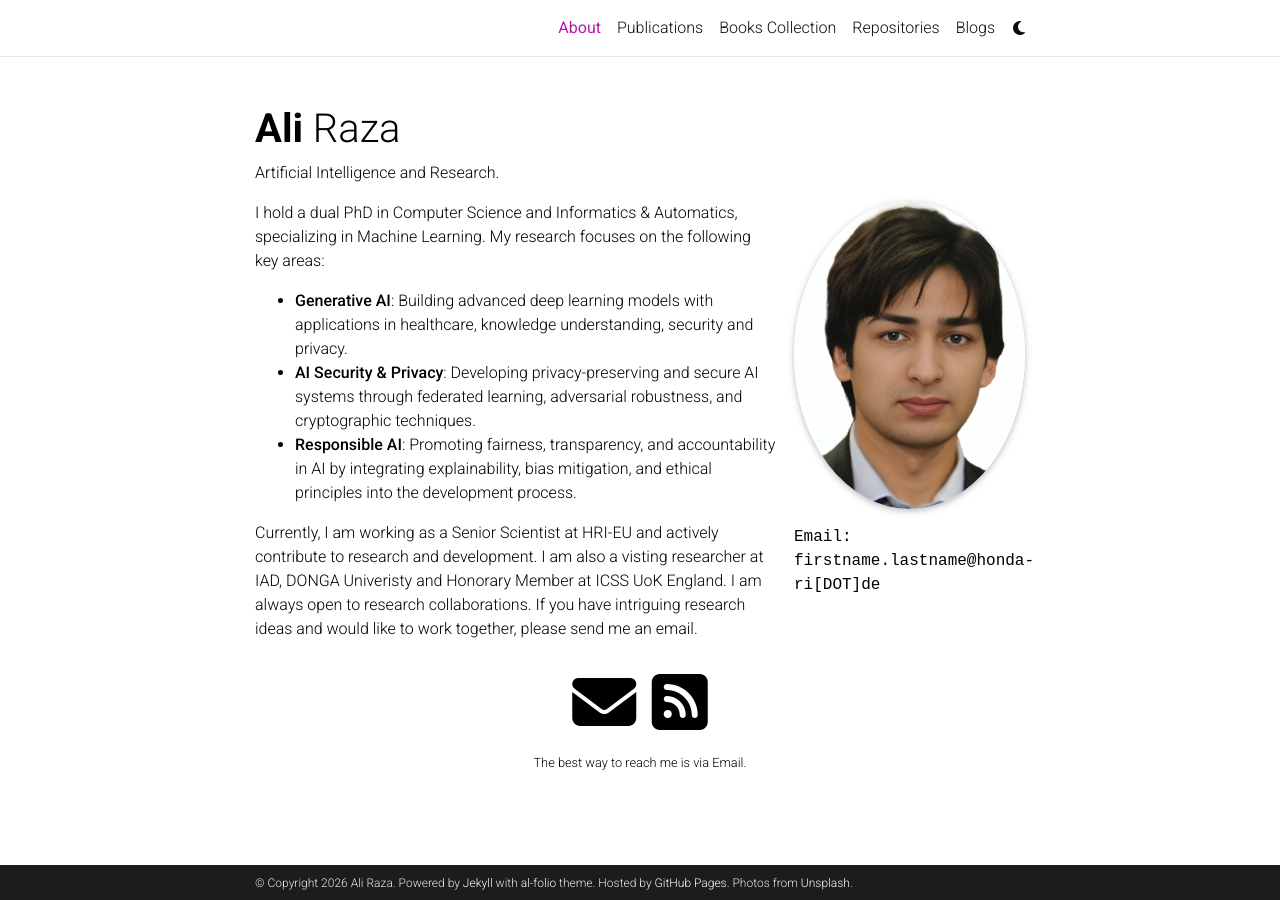
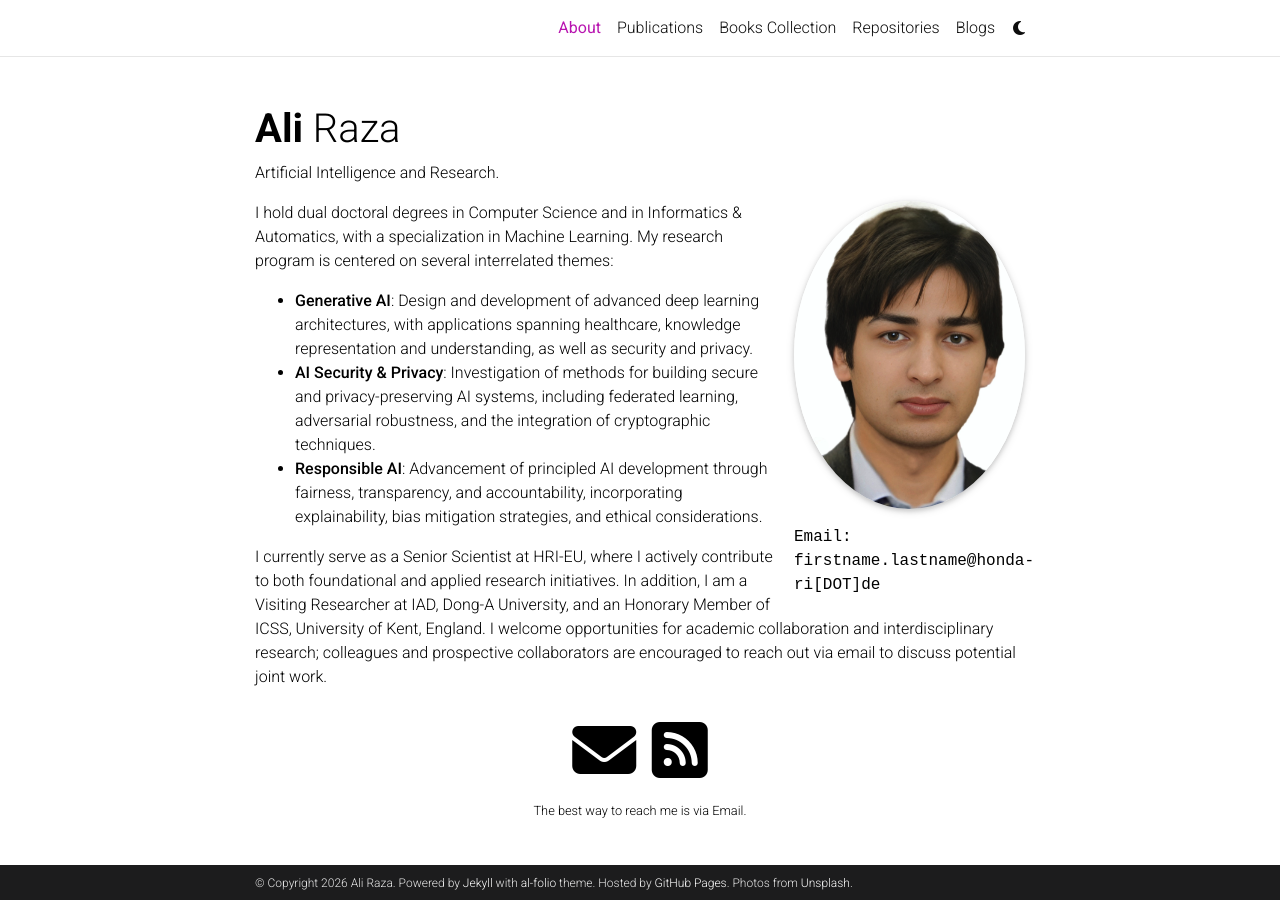
Before and after one commit to aliraza011/aliraza011.github.io, a Jekyll site: the page built from _pages/about.md, in a window 1280 px wide. Built offline with Jekyll 4.4.1, drawn with Linux system fonts in a browser that asks for light colours; comment, search, counter and statistics services are not loaded; a style sheet for code colours, icons or effects is not loaded.

Commit message:
new paper

```diff
--- a/_bibliography/papers.bib
+++ b/_bibliography/papers.bib
@@ -120,3 +120,9 @@
   journal={arXiv preprint arXiv:2603.10080},
   year={2026}
 }
+@article{moleri2026federatedfactory,
+  title={FederatedFactory: Generative One-Shot Learning for Extremely Non-IID Distributed Scenarios},
+  author={Moleri, Andrea and Intern{\`o}, Christian and Raza, Ali and Olhofer, Markus and Klindt, David and Stella, Fabio and Hammer, Barbara},
+  journal={arXiv preprint arXiv:2603.16370},
+  year={2026}
+}
--- a/_pages/about.md
+++ b/_pages/about.md
@@ -19,22 +19,4 @@
 selected_papers: false # includes a list of papers marked as "selected={true}"
 social: true  # includes social icons at the bottom of the page
 ---
-<p>
-I hold a dual PhD in Computer Science and Informatics & Automatics, specializing in Machine Learning. My research focuses on the following key areas:
-</p>
- <ul>
-    <li>
-      <strong>Generative AI</strong>: Building advanced deep learning models with applications in healthcare, knowledge understanding, security and privacy.
-    </li>
-    <li>
-      <strong>AI Security & Privacy</strong>: Developing privacy-preserving and secure AI systems through federated learning,
-      adversarial robustness, and cryptographic techniques.
-    </li>
-    <li>
-      <strong>Responsible AI</strong>: Promoting fairness, transparency, and accountability in AI by integrating explainability,
-      bias mitigation, and ethical principles into the development process.
-    </li>
-  </ul>
-
-<p>
-Currently, I am working as a Senior Scientist at HRI-EU and actively contribute to research and development. I am also a visting researcher at IAD, DONGA Univeristy and Honorary Member at ICSS UoK England.  I am always open to research collaborations. If you have intriguing research ideas and would like to work together, please send me an email.</p>
+<p> I hold dual doctoral degrees in Computer Science and in Informatics & Automatics, with a specialization in Machine Learning. My research program is centered on several interrelated themes: </p> <ul> <li> <strong>Generative AI</strong>: Design and development of advanced deep learning architectures, with applications spanning healthcare, knowledge representation and understanding, as well as security and privacy. </li> <li> <strong>AI Security &amp; Privacy</strong>: Investigation of methods for building secure and privacy-preserving AI systems, including federated learning, adversarial robustness, and the integration of cryptographic techniques. </li> <li> <strong>Responsible AI</strong>: Advancement of principled AI development through fairness, transparency, and accountability, incorporating explainability, bias mitigation strategies, and ethical considerations. </li> </ul> <p> I currently serve as a Senior Scientist at HRI-EU, where I actively contribute to both foundational and applied research initiatives. In addition, I am a Visiting Researcher at IAD, Dong-A University, and an Honorary Member of ICSS, University of Kent, England. I welcome opportunities for academic collaboration and interdisciplinary research; colleagues and prospective collaborators are encouraged to reach out via email to discuss potential joint work. </p>
```
